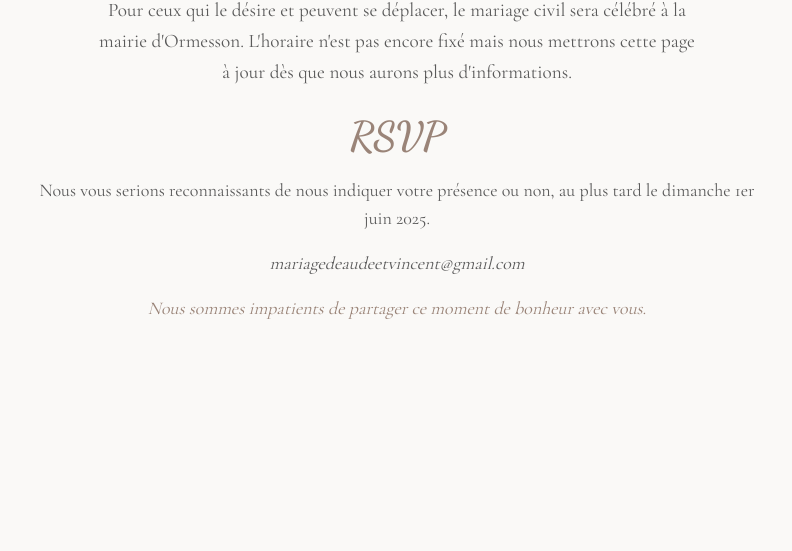
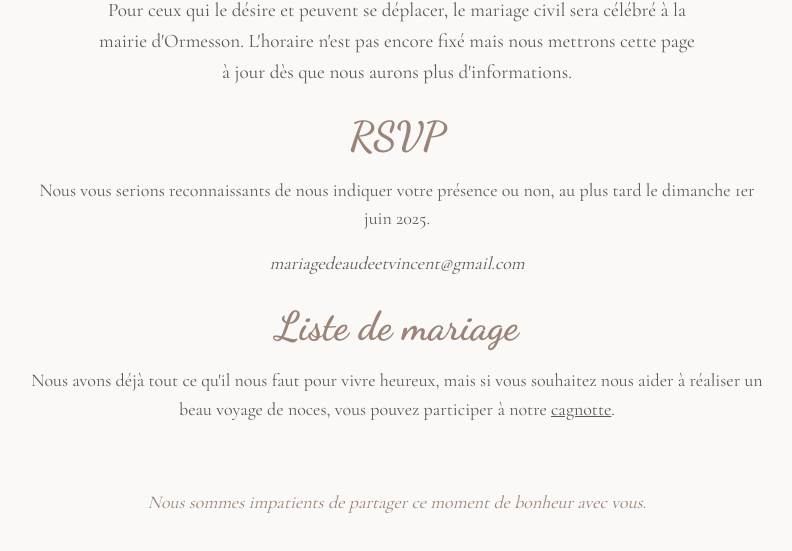
Before and after one commit to reifocS/aude-et-vincent, a website built with Parcel: page index.html in a window 1280 px wide. Shown: the part 733-1284 px from the top of the page, without its empty margins (243-1035 px from the left). Before the commit the page ends 1152 px from the top, so only its background shows below. Built offline with nearby package versions, Linux system fonts and the light colour scheme.

Commit message:
ajout cagnotte

```diff
--- a/index.html
+++ b/index.html
@@ -57,11 +57,21 @@
         non, au plus tard le dimanche 1er juin 2025.
       </p>
       <p class="contact">mariagedeaudeetvincent@gmail.com</p>
-
-      <footer>
-        <p> Nous sommes impatients de partager ce moment de bonheur avec
-          vous.</p>
-      </footer>
+    </section>
+    <section class="gift">
+      <h2>Liste de mariage</h2>
+      <p>
+        Nous avons déjà tout ce qu'il nous faut pour vivre heureux, mais si
+        vous souhaitez nous aider à réaliser un beau voyage de noces, vous
+        pouvez participer à notre
+        <a href="https://www.leetchi.com/fr/c/mariage-aude-et-vincent-1875648?utm_source=copylink&utm_medium=social_sharing"
+          target="_blank" rel="noopener noreferrer">cagnotte</a>.
+      </p>
+    </section>
+    <footer>
+      <p> Nous sommes impatients de partager ce moment de bonheur avec
+        vous.</p>
+    </footer>
   </div>
 </body>
 
--- a/styles.css
+++ b/styles.css
@@ -91,7 +91,7 @@ header {
   border-bottom: 1px solid #e8e1d9;
 }
 
-.rsvp {
+.gift {
   margin-bottom: 4rem;
 }
 
```
